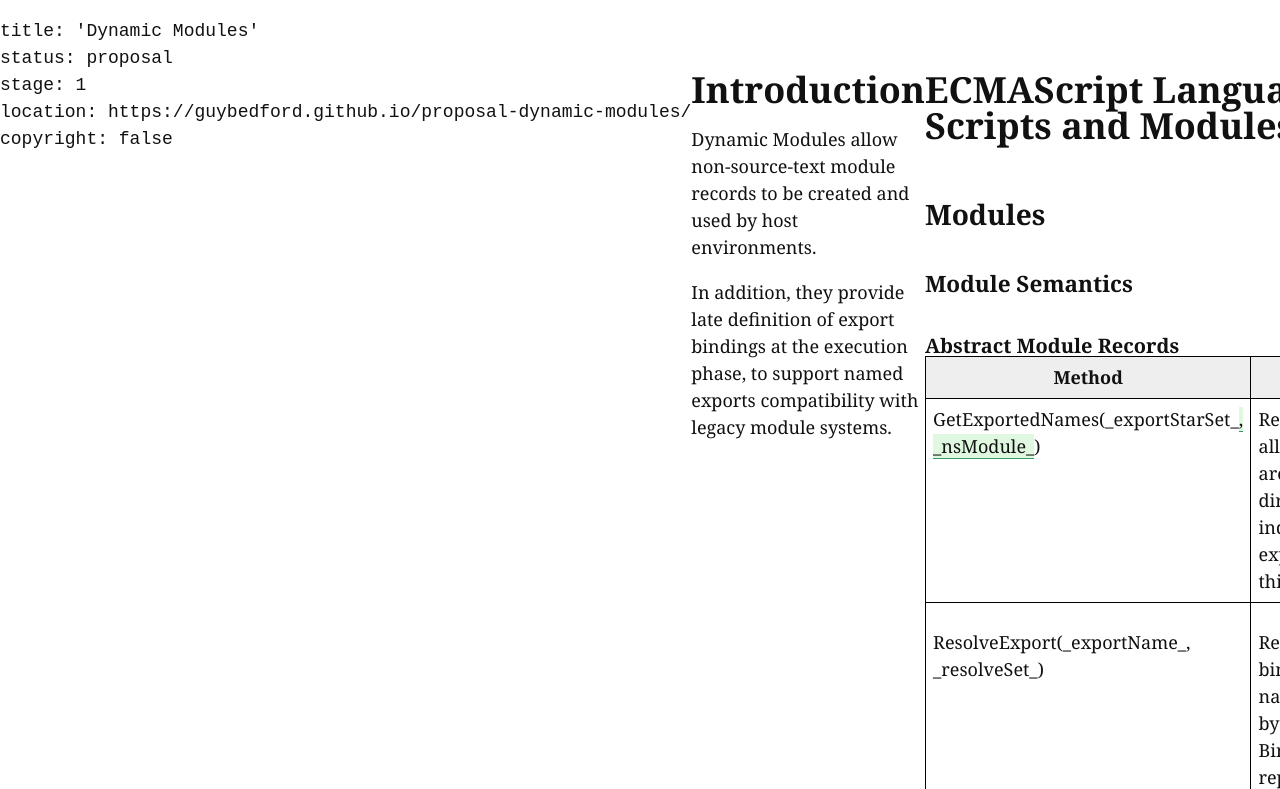
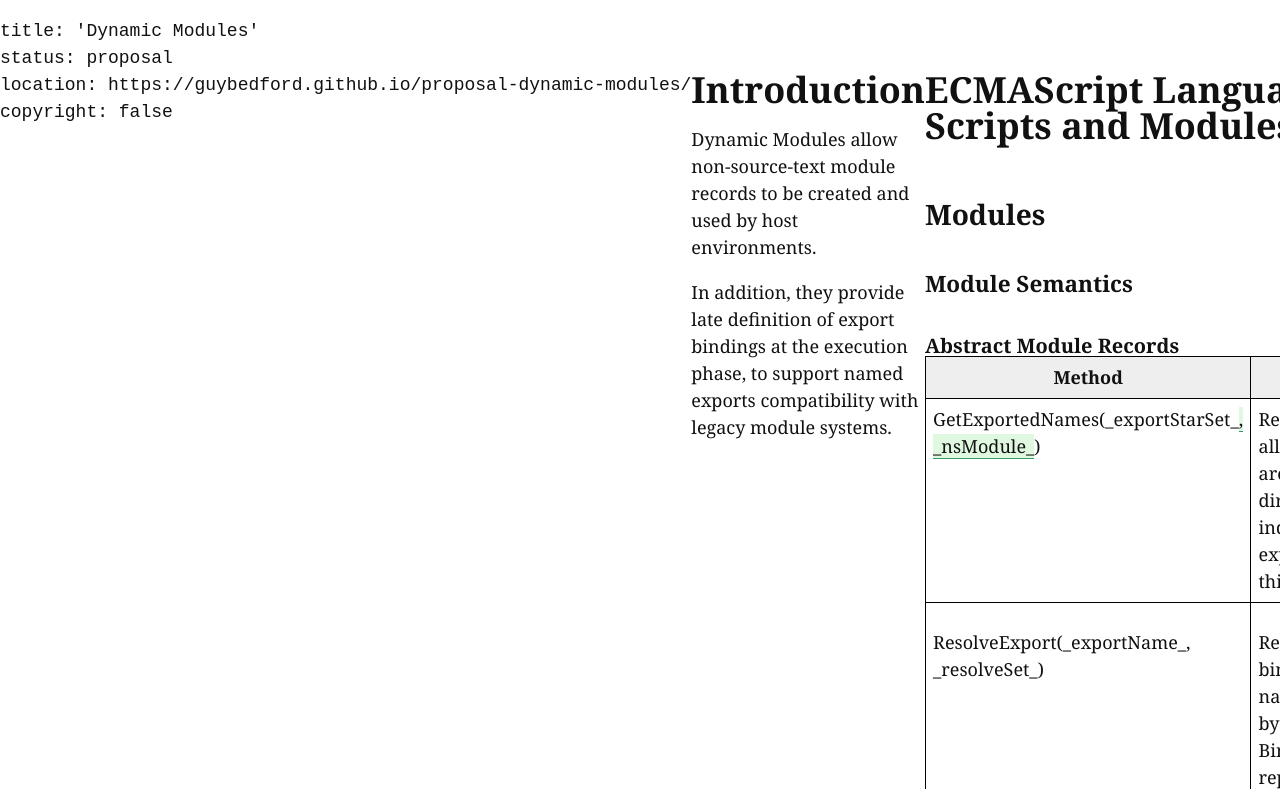
Before and after one commit to nodejs/dynamic-modules, a website: page spec.html in a window 1280 px wide. Shown: the top 789 px of the page. Drawn offline with Linux system fonts and the light colour scheme; files that its build step writes are made by us from their sources; files whose address does not match are found by name.

Commit message:
remove stage

```diff
--- a/spec.html
+++ b/spec.html
@@ -3,7 +3,6 @@
 <pre class="metadata">
 title: 'Dynamic Modules'
 status: proposal
-stage: 1
 location: https://guybedford.github.io/proposal-dynamic-modules/
 copyright: false
 </pre>
```
